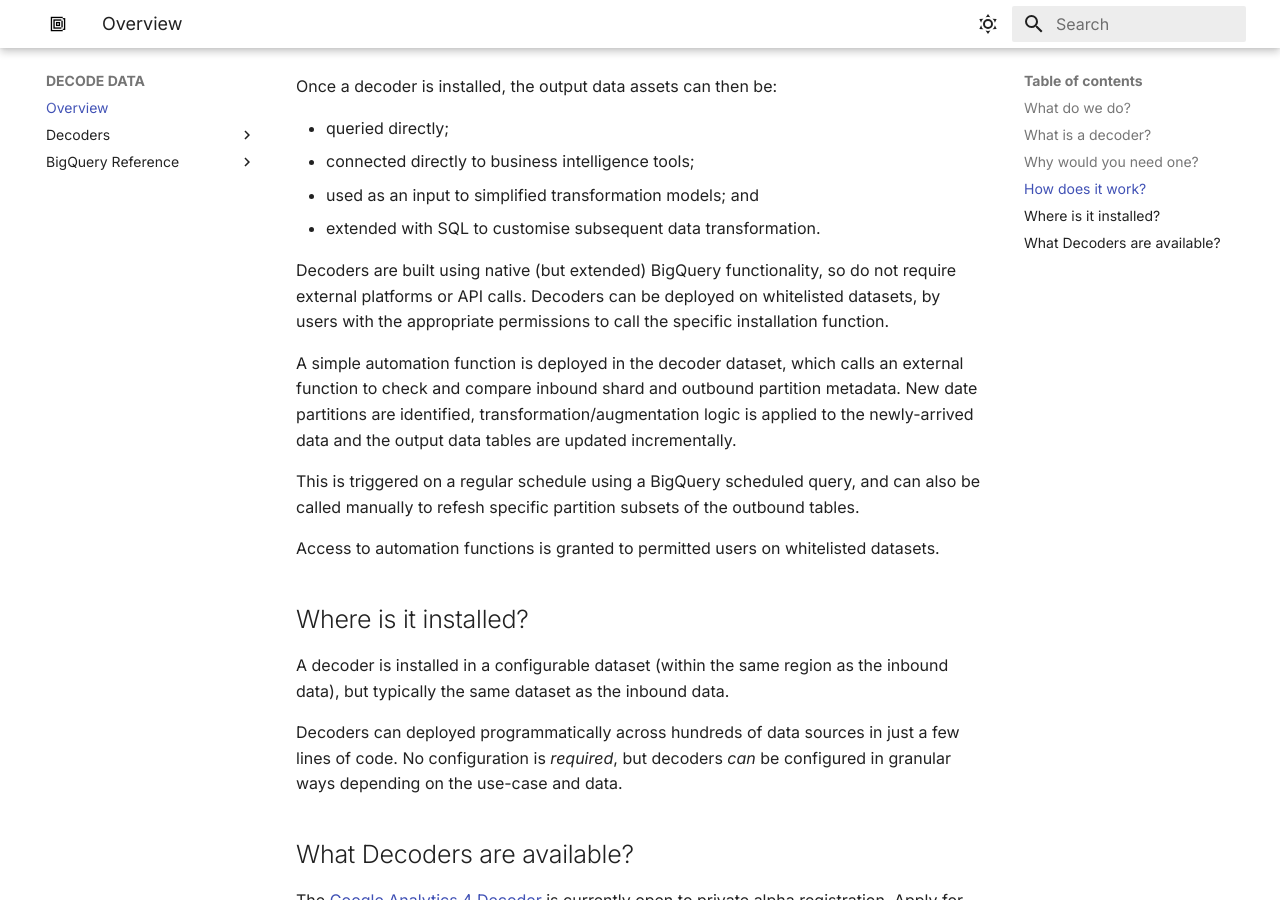
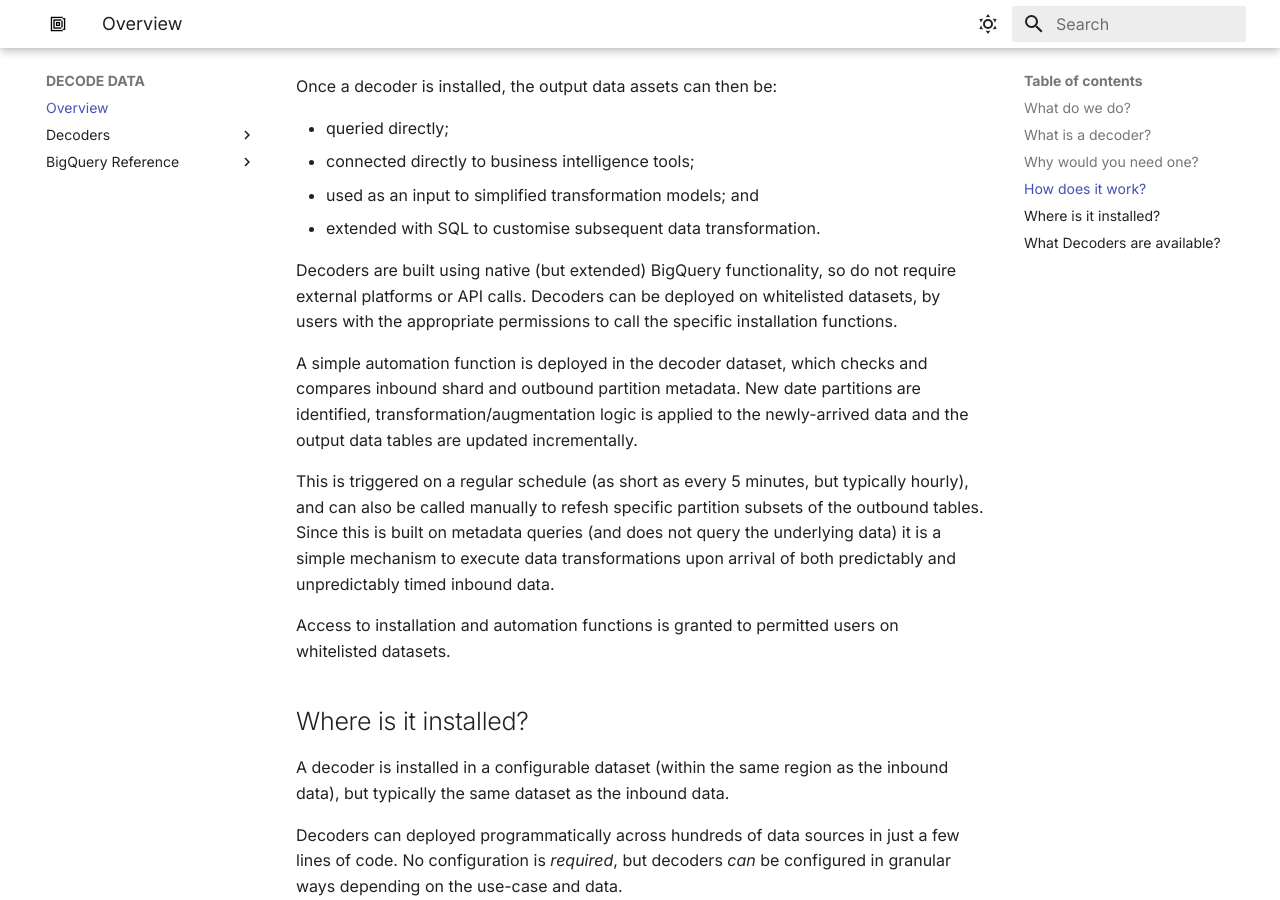
Before and after one commit to decode-data/decode-data.github.io, an MkDocs documentation site: the page built from docs/index.md, in a window 1280 px wide and 900 px high, scrolled down 1807 px. Built offline with MkDocs 1.6.1 and Material for MkDocs 9.7.7, drawn with Linux system fonts in a browser that asks for light colours.

Commit message:
minor edits

```diff
--- a/docs/index.md
+++ b/docs/index.md
@@ -49,13 +49,13 @@ Once a decoder is installed, the output data assets can then be:
 - used as an input to simplified transformation models; and
 - extended with SQL to customise subsequent data transformation.
 
-Decoders are built using native (but extended) BigQuery functionality, so do not require external platforms or API calls. Decoders can be deployed on whitelisted datasets, by users with the appropriate permissions to call the specific installation function.
+Decoders are built using native (but extended) BigQuery functionality, so do not require external platforms or API calls. Decoders can be deployed on whitelisted datasets, by users with the appropriate permissions to call the specific installation functions.
 
-A simple automation function is deployed in the decoder dataset, which calls an external function to check and compare inbound shard and outbound partition metadata. New date partitions are identified, transformation/augmentation logic is applied to the newly-arrived data and the output data tables are updated incrementally.
+A simple automation function is deployed in the decoder dataset, which checks and compares inbound shard and outbound partition metadata. New date partitions are identified, transformation/augmentation logic is applied to the newly-arrived data and the output data tables are updated incrementally.
 
-This is triggered on a regular schedule using a BigQuery scheduled query, and can also be called manually to refesh specific partition subsets of the outbound tables.
+This is triggered on a regular schedule (as short as every 5 minutes, but typically hourly), and can also be called manually to refesh specific partition subsets of the outbound tables. Since this is built on metadata queries (and does not query the underlying data) it is a simple mechanism to execute data transformations upon arrival of both predictably and unpredictably timed inbound data.
 
-Access to automation functions is granted to permitted users on whitelisted datasets.
+Access to installation and automation functions is granted to permitted users on whitelisted datasets.
 
 ## Where is it installed?
 A decoder is installed in a configurable dataset (within the same region as the inbound data), but typically the same dataset as the inbound data.
```
